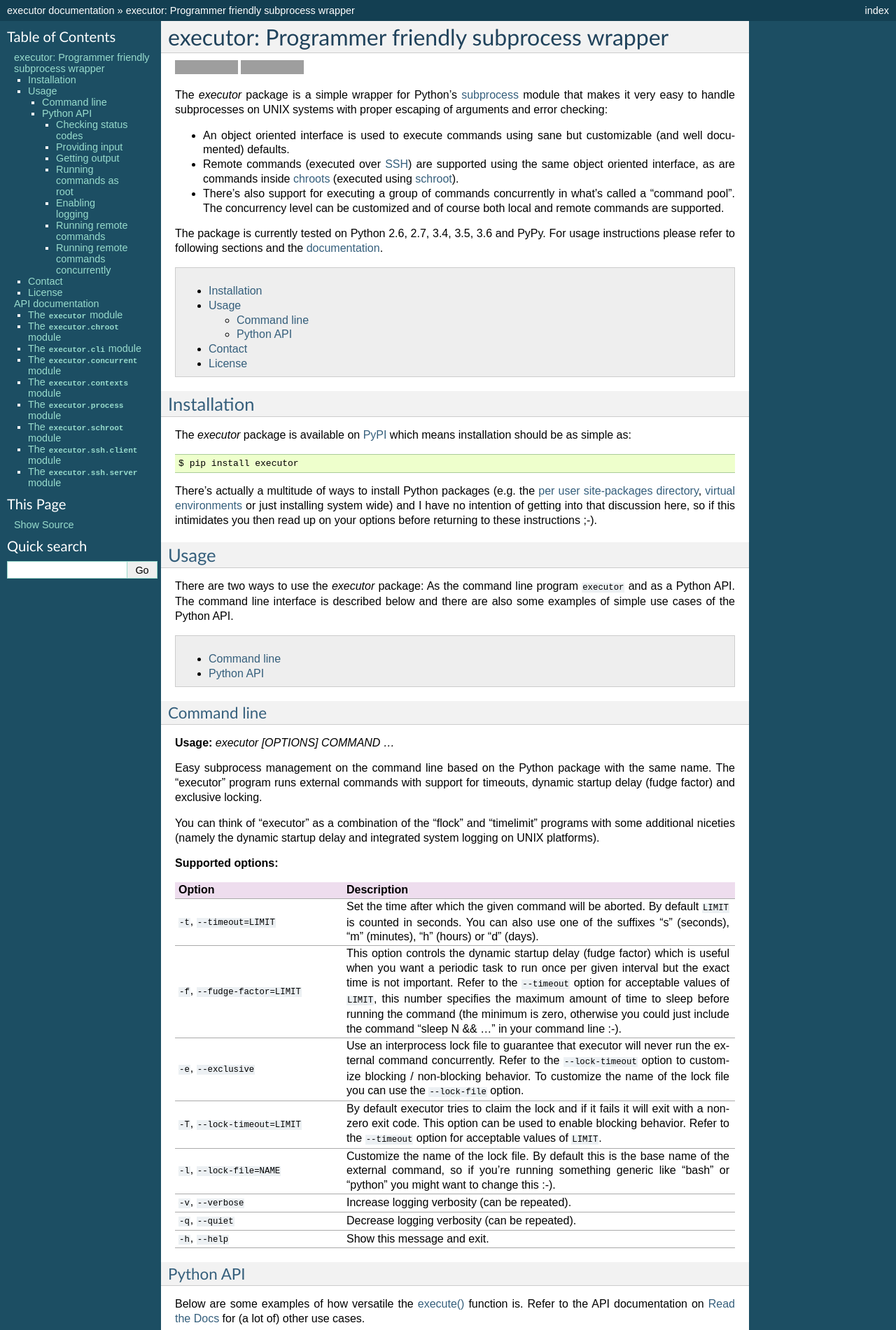
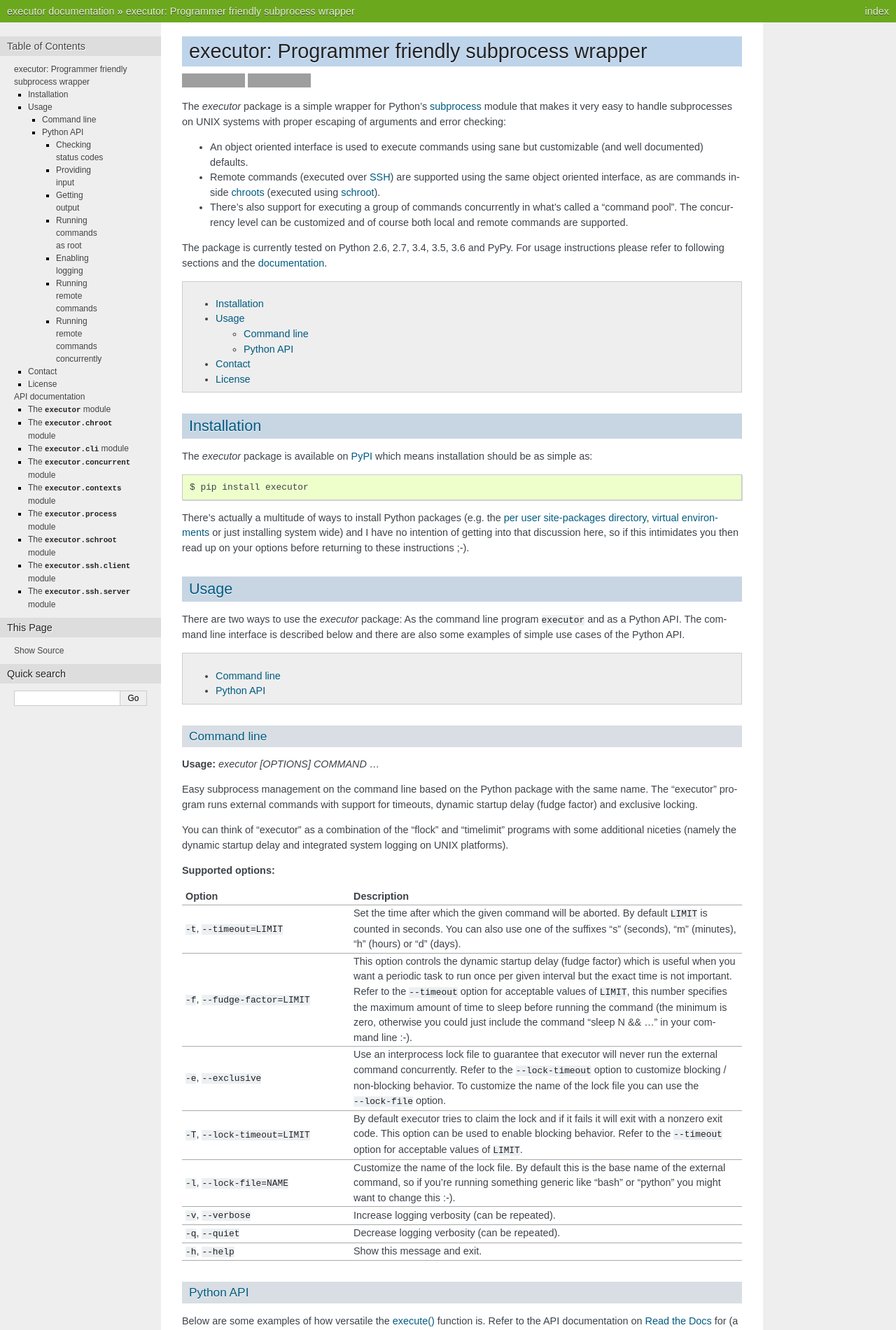
Before and after one commit to xolox/python-executor, a Sphinx documentation site: the page built from docs/index.rst, in a window 1280 px wide. Shown: the top 1901 px of the page at 70% size. Built offline with Sphinx 7.4.7, drawn with Linux system fonts in a browser that asks for light colours; the version number could not be read and is left out; grey boxes are pictures that could not be loaded.

Commit message:
Change Sphinx documentation theme

```diff
--- a/docs/conf.py
+++ b/docs/conf.py
@@ -80,7 +80,7 @@ intersphinx_mapping = dict(
 
 # The theme to use for HTML and HTML Help pages.  See the documentation for
 # a list of builtin themes.
-html_theme = 'classic'
+html_theme = 'nature'
 
 # Output file base name for HTML help builder.
 htmlhelp_basename = 'executordoc'
```
